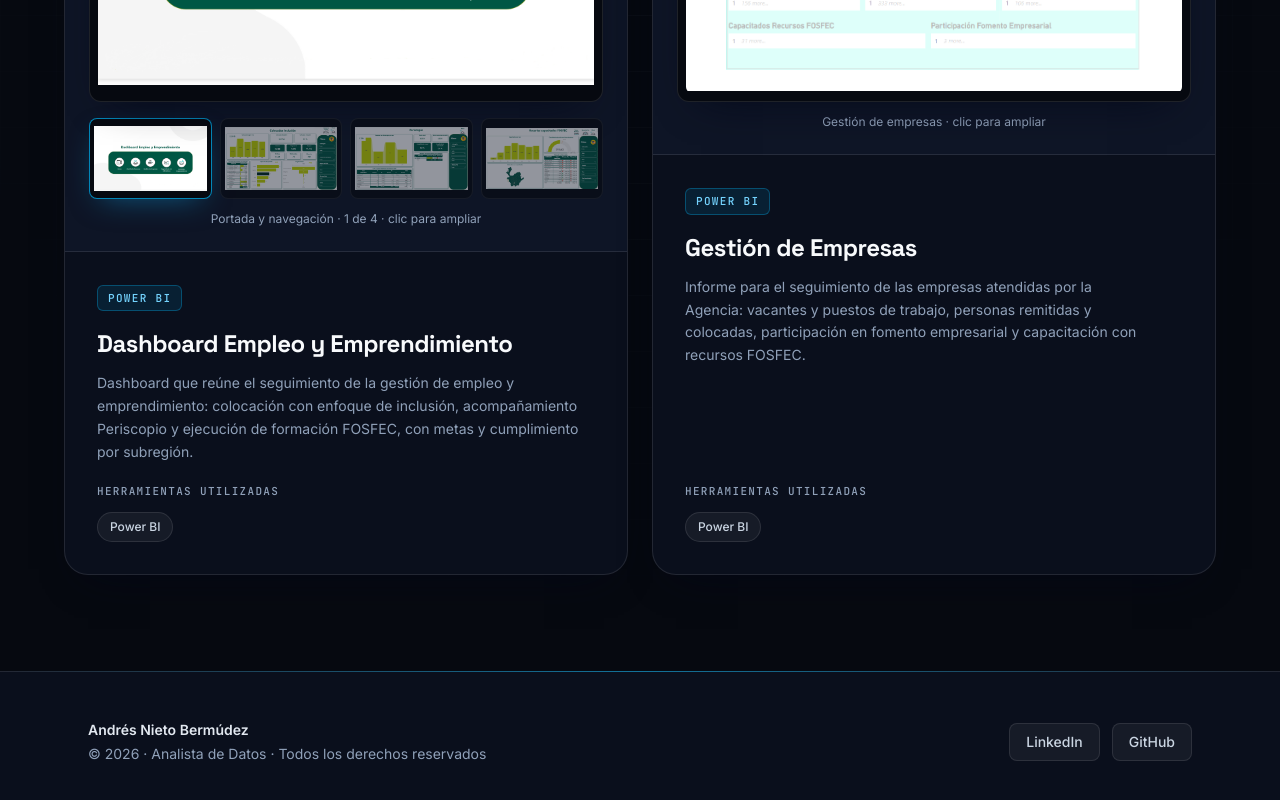
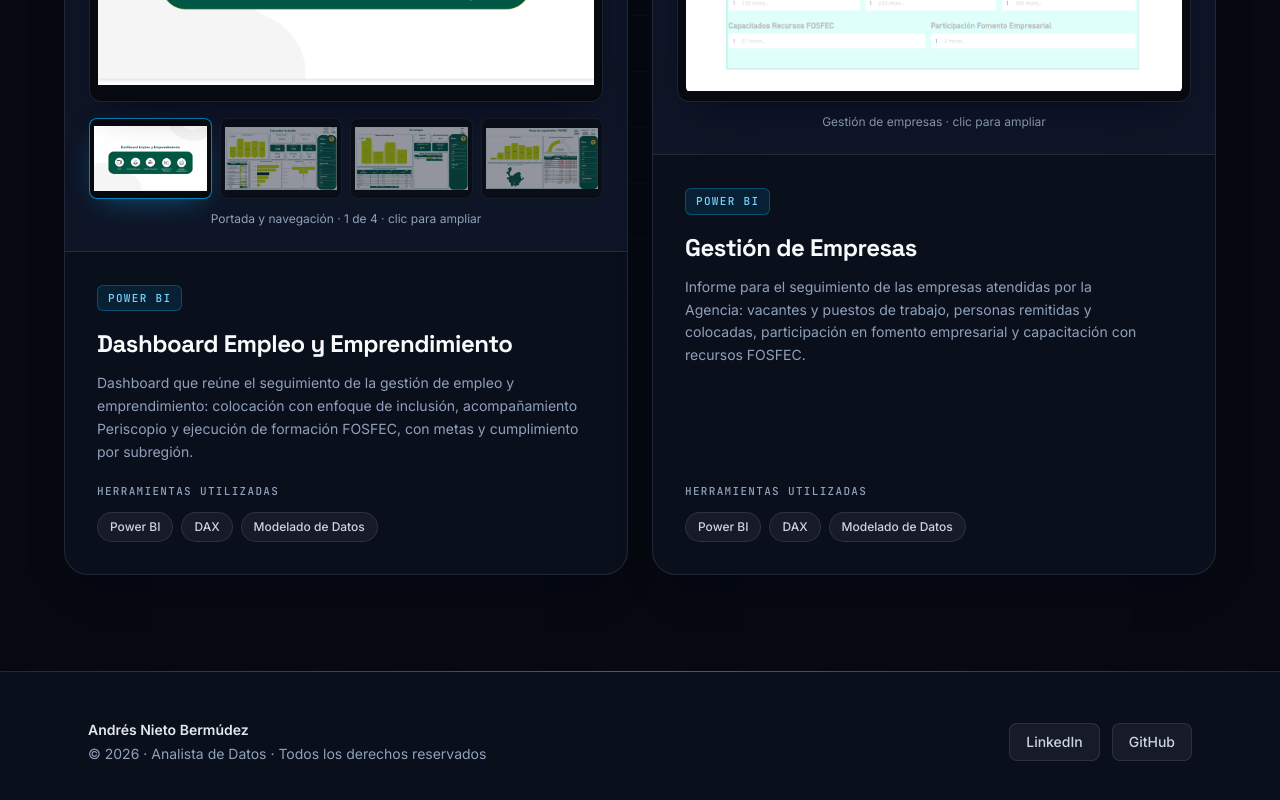
Before and after one commit to YANieto/mi-portafolio-analista, a React (Vite) app: page / in a window 1280 px wide. Shown: the part 3305-4105 px from the top of the page. Built offline with nearby package versions, Linux system fonts and the light colour scheme.

Commit message:
Anadir DAX y Modelado de Datos a los proyectos de Power BI
Las etiquetas de herramientas de los dos informes de Power BI decian
solo "Power BI", que era lo unico verificable en la captura. El autor
confirma las otras dos.

```diff
--- a/src/components/Projects.jsx
+++ b/src/components/Projects.jsx
@@ -47,7 +47,7 @@ const PROJECTS = [
     title: 'Dashboard Empleo y Emprendimiento',
     resumen:
       'Dashboard que reúne el seguimiento de la gestión de empleo y emprendimiento: colocación con enfoque de inclusión, acompañamiento Periscopio y ejecución de formación FOSFEC, con metas y cumplimiento por subregión.',
-    tech: ['Power BI'],
+    tech: ['Power BI', 'DAX', 'Modelado de Datos'],
     shots: [
       { src: '/images/Captura_5.png', label: 'Portada y navegación', w: 1368, h: 790 },
       { src: '/images/Captura_4.png', label: 'Colocados Inclusión', w: 1552, h: 860 },
@@ -62,7 +62,7 @@ const PROJECTS = [
     title: 'Gestión de Empresas',
     resumen:
       'Informe para el seguimiento de las empresas atendidas por la Agencia: vacantes y puestos de trabajo, personas remitidas y colocadas, participación en fomento empresarial y capacitación con recursos FOSFEC.',
-    tech: ['Power BI'],
+    tech: ['Power BI', 'DAX', 'Modelado de Datos'],
     shots: [
       { src: '/images/Captura_2.png', label: 'Gestión de empresas', w: 1161, h: 700 },
     ],
```
